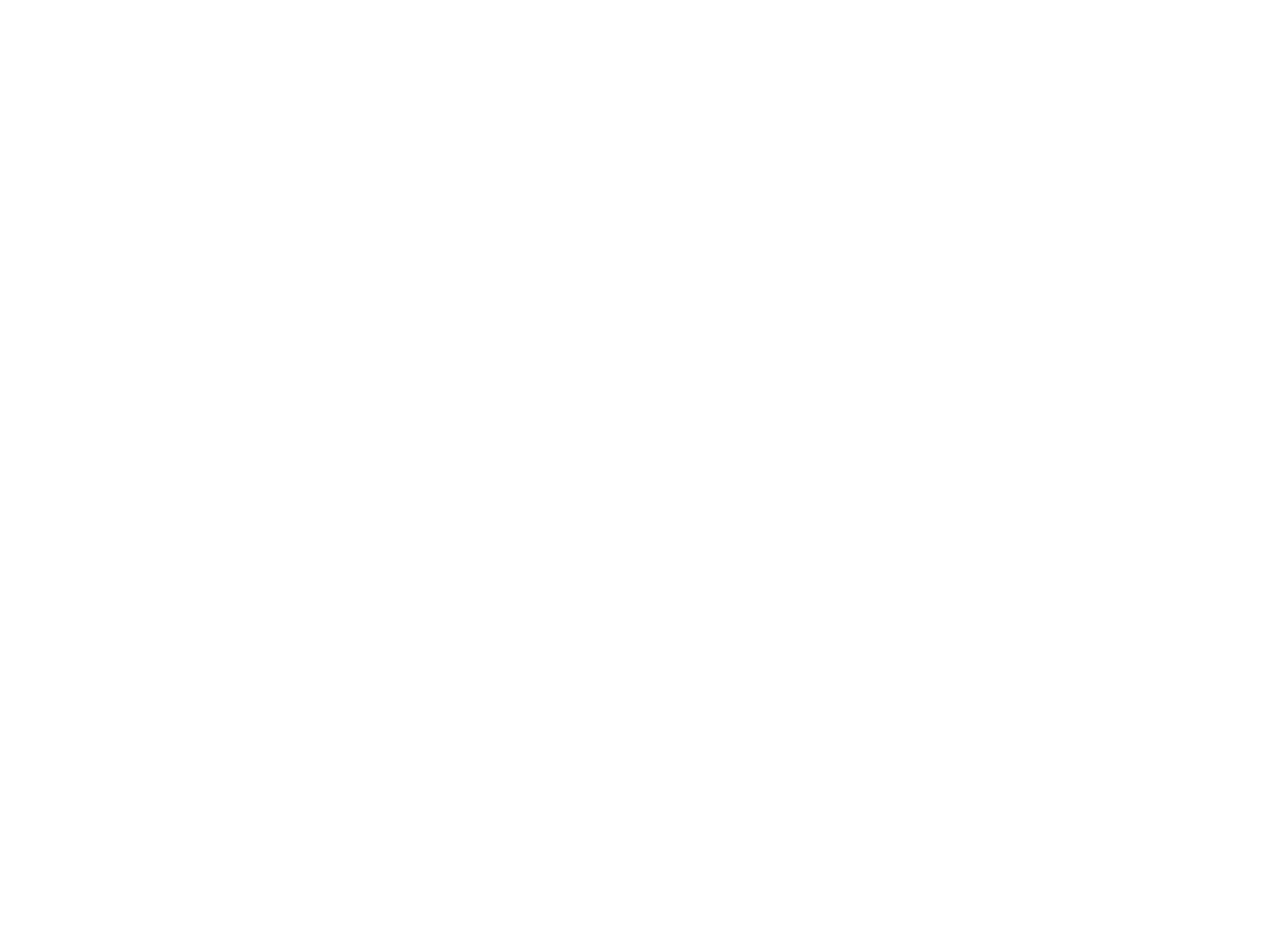
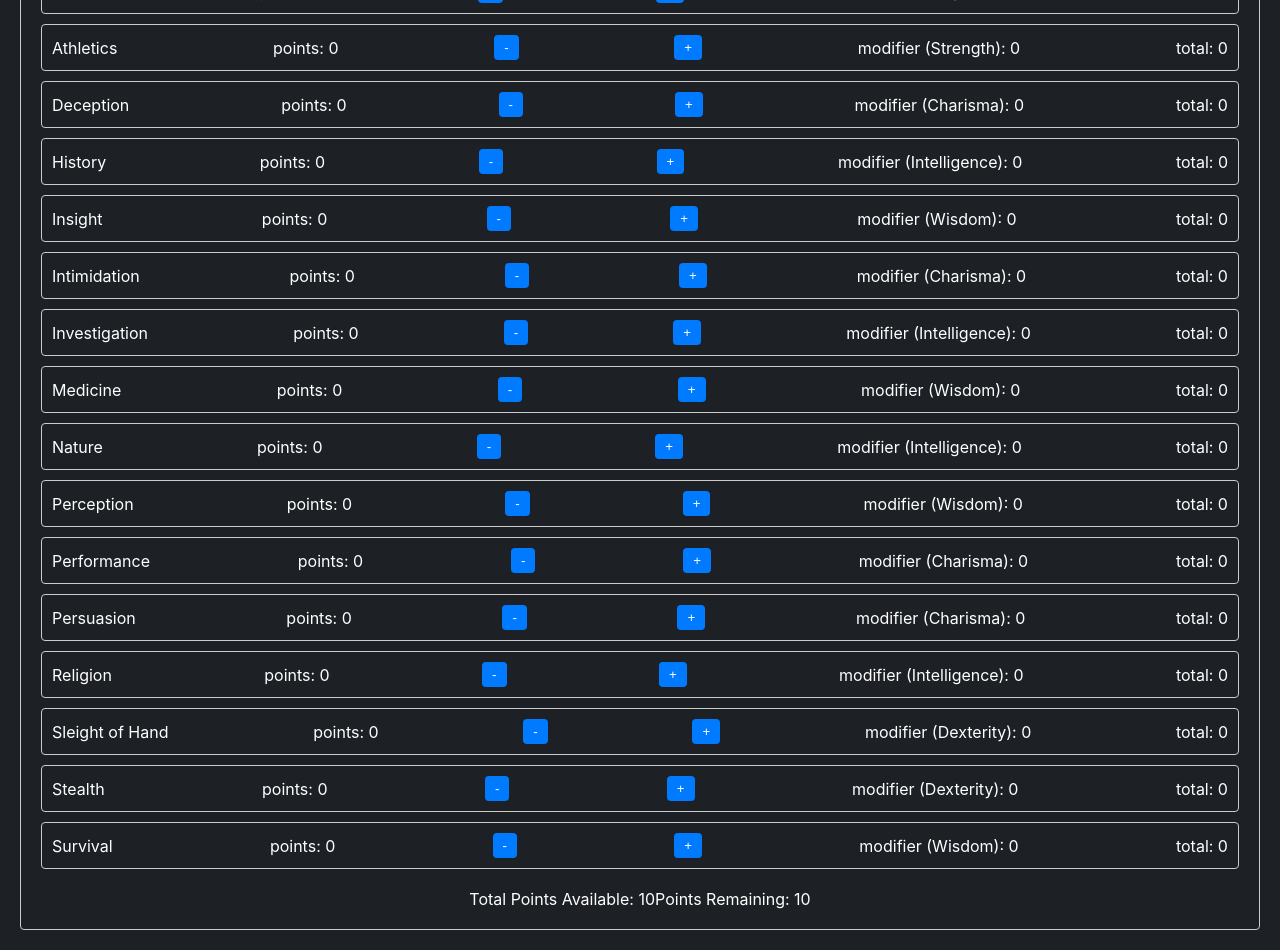
Before and after one commit to lakhwani/recruiting-webapp-character, a React (Create React App) app: page / in a window 1280 px wide. Shown: the part 860-1810 px from the top of the page. Before the commit the page ends 800 px from the top, so only its background shows below. Built offline with nearby package versions, Linux system fonts and the light colour scheme.

Commit message:
Implemented skills and modifier (5)

```diff
--- a/src/components/Character.css
+++ b/src/components/Character.css
@@ -1,9 +1,10 @@
 .character-container {
   display: flex;
+  flex-wrap: wrap;
 }
 
 .column {
-  flex: 1;
+  flex: 1 1 25%;
   padding: 20px;
 }
 
--- a/src/components/Character.js
+++ b/src/components/Character.js
@@ -1,8 +1,9 @@
 import React, { useContext, useState } from "react";
-import { ATTRIBUTE_LIST, CLASS_LIST } from "../consts";
+import { ATTRIBUTE_LIST } from "../consts";
 import Attribute from "./Attribute";
 import ClassList from "./ClassList";
 import ClassDetails from "./ClassDetails";
+import SkillList from "./SkillList";
 import { AttributeContext } from "../context/AttributeContext";
 import "./Character.css";
 
@@ -37,6 +38,9 @@
         <h2>Class Details</h2>
         {selectedClass && <ClassDetails className={selectedClass} />}
       </div>
+      <div className="column">
+        <SkillList />
+      </div>
     </div>
   );
 };
--- /dev/null
+++ b/src/components/Skill.js
@@ -0,0 +1,34 @@
+import React from "react";
+
+const Skill = ({
+  skill,
+  points,
+  modifier,
+  onIncrement,
+  onDecrement,
+  totalPoints,
+}) => {
+  const total = points + modifier;
+
+  return (
+    <div className="skill-row">
+      <span>{skill.name}</span>
+      <span>points: {points}</span>
+      <button onClick={() => onDecrement(skill.name)} disabled={points <= 0}>
+        -
+      </button>
+      <button
+        onClick={() => onIncrement(skill.name)}
+        disabled={totalPoints <= 0}
+      >
+        +
+      </button>
+      <span>
+        modifier ({skill.attributeModifier}): {modifier}
+      </span>
+      <span>total: {total}</span>
+    </div>
+  );
+};
+
+export default Skill;
--- /dev/null
+++ b/src/components/SkillList.css
@@ -0,0 +1,20 @@
+.skill-list {
+  padding: 20px;
+  border: 1px solid #ccc;
+  border-radius: 4px;
+  margin-top: 20px;
+}
+
+.skill-row {
+  display: flex;
+  justify-content: space-between;
+  align-items: center;
+  padding: 10px;
+  border: 1px solid #ccc;
+  margin-bottom: 10px;
+  border-radius: 4px;
+}
+
+.points-info {
+  margin-top: 20px;
+}
--- /dev/null
+++ b/src/components/SkillList.js
@@ -0,0 +1,62 @@
+import React, { useContext, useState } from "react";
+import { SKILL_LIST } from "../consts";
+import { AttributeContext } from "../context/AttributeContext";
+import Skill from "./Skill";
+import "./SkillList.css";
+
+const SkillList = () => {
+  const { values } = useContext(AttributeContext);
+  const calculateModifier = (value) => Math.floor((value - 10) / 2);
+  const intelligenceModifier = calculateModifier(values.Intelligence);
+  const totalAvailablePoints = 10 + 4 * intelligenceModifier;
+
+  const [skillPoints, setSkillPoints] = useState(
+    SKILL_LIST.reduce((acc, skill) => {
+      acc[skill.name] = 0;
+      return acc;
+    }, {})
+  );
+
+  const totalPointsSpent = Object.values(skillPoints).reduce(
+    (acc, points) => acc + points,
+    0
+  );
+  const remainingPoints = totalAvailablePoints - totalPointsSpent;
+
+  const handleIncrement = (skillName) => {
+    setSkillPoints({
+      ...skillPoints,
+      [skillName]: skillPoints[skillName] + 1,
+    });
+  };
+
+  const handleDecrement = (skillName) => {
+    setSkillPoints({
+      ...skillPoints,
+      [skillName]: skillPoints[skillName] - 1,
+    });
+  };
+
+  return (
+    <div className="skill-list">
+      <h2>Skills</h2>
+      {SKILL_LIST.map((skill) => (
+        <Skill
+          key={skill.name}
+          skill={skill}
+          points={skillPoints[skill.name]}
+          modifier={calculateModifier(values[skill.attributeModifier])}
+          onIncrement={handleIncrement}
+          onDecrement={handleDecrement}
+          totalPoints={remainingPoints}
+        />
+      ))}
+      <div className="points-info">
+        <span>Total Points Available: {totalAvailablePoints}</span>
+        <span>Points Remaining: {remainingPoints}</span>
+      </div>
+    </div>
+  );
+};
+
+export default SkillList;
```
